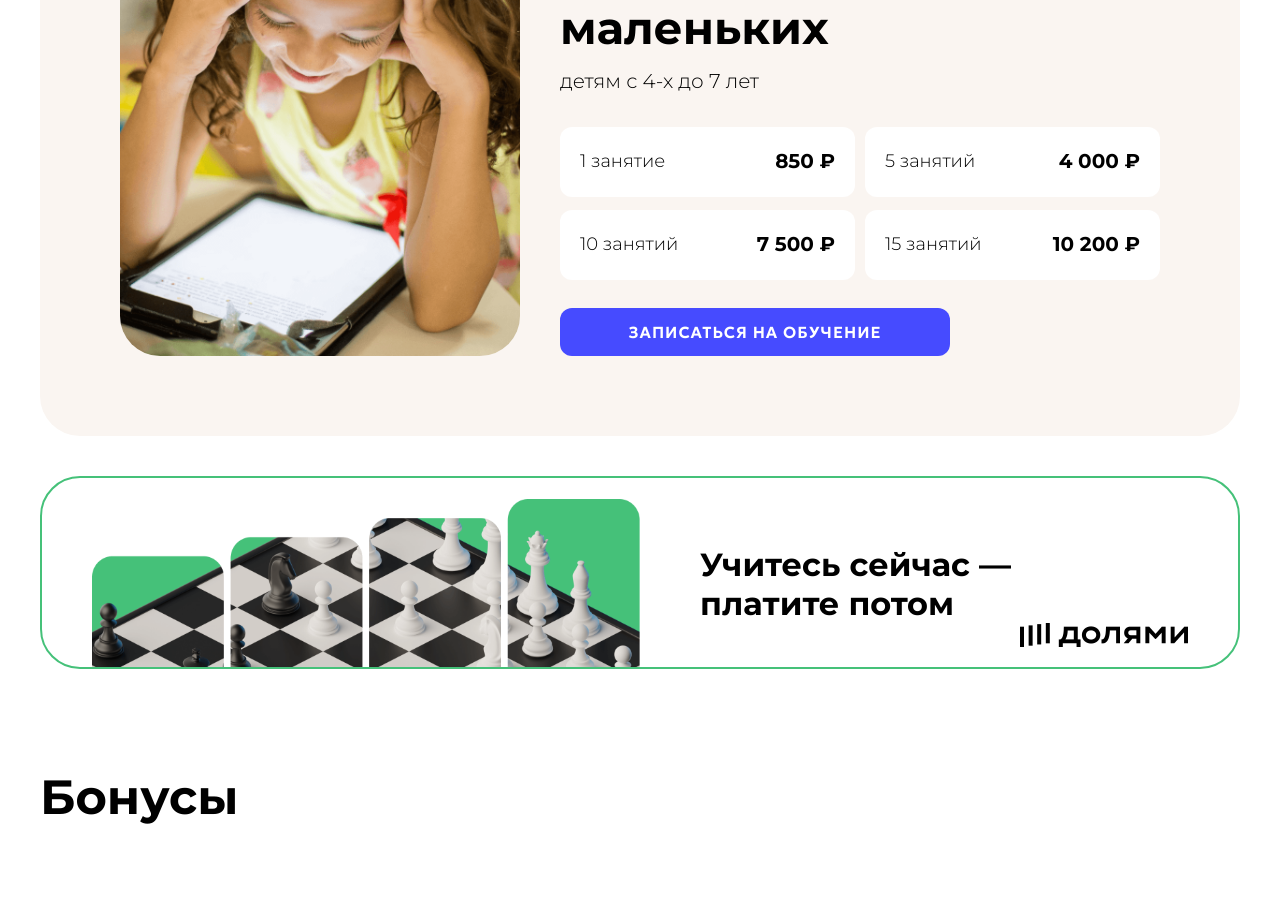
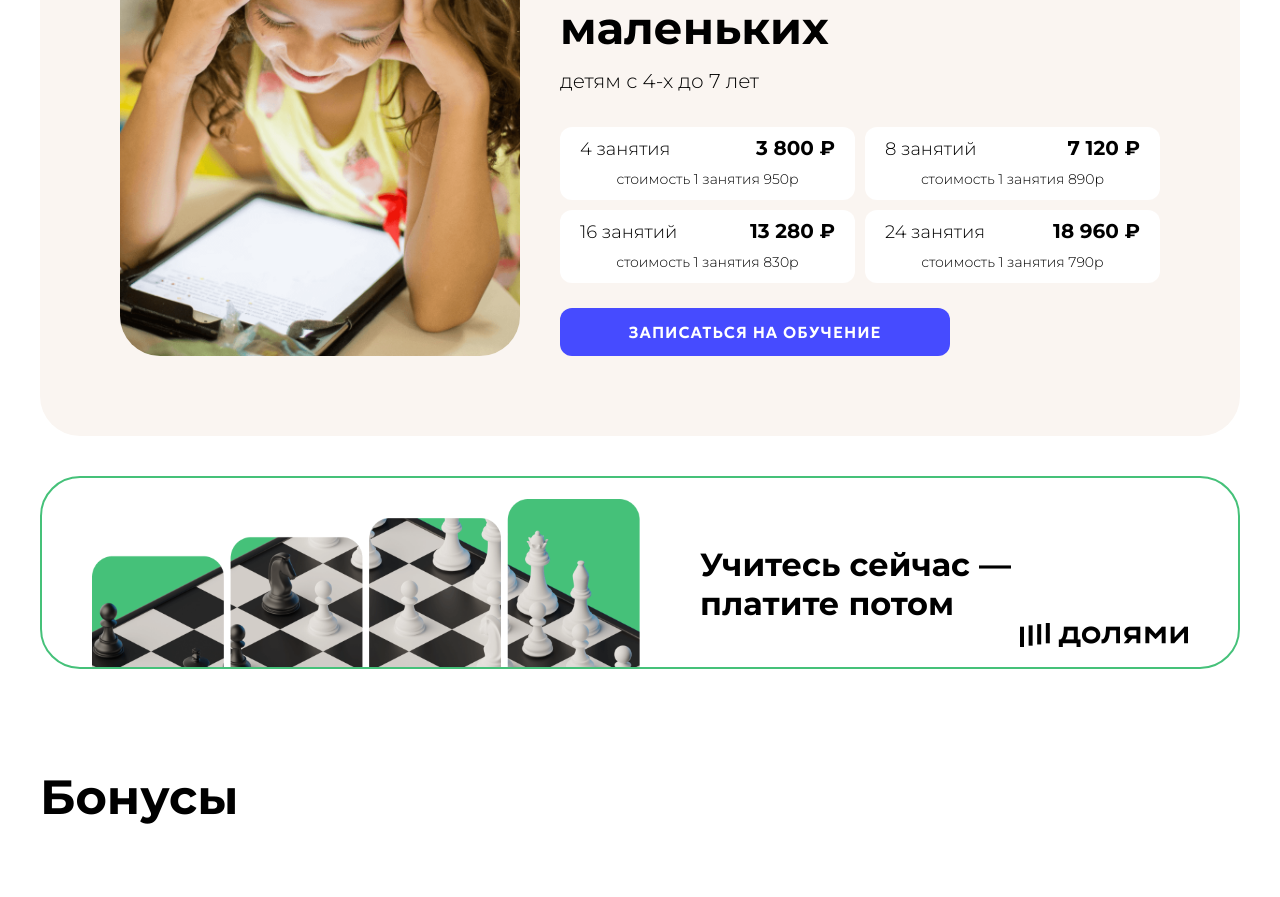
Before and after one commit to tusya11/ChessFirstSchool, a React (Create React App) app: page /main in a window 1280 px wide. Shown: the part 5560-6457 px from the top of the page. Built offline with nearby package versions, Linux system fonts and the light colour scheme.

Commit message:
feat: add new prices to main page

```diff
--- a/src/NewPrices.jsx
+++ b/src/NewPrices.jsx
@@ -1,6 +1,6 @@
 import React, { Suspense } from "react";
 import { Spin } from "antd";
-import { new_prices } from "./pages/NewPricePage/consts";
+import { prices } from "./pages/NewPricePage/consts";
 
 const NewPricePageLazy = React.lazy(() =>
   import("./pages/NewPricePage/NewPricePage")
@@ -9,11 +9,7 @@ const NewPricePageLazy = React.lazy(() =>
 const NewPrices = () => (
   <div>
     <Suspense fallback={<Spin />}>
-      <NewPricePageLazy
-        hideElements={true}
-        prices={new_prices}
-        titlePt={"30px"}
-      />
+      <NewPricePageLazy prices={prices} titlePt={"30px"} />
     </Suspense>
   </div>
 );
--- a/src/pages/NewPricePage/NewPricePage.jsx
+++ b/src/pages/NewPricePage/NewPricePage.jsx
@@ -10,7 +10,12 @@ import dolyamiLogo from "./assets/dolyami_logo.png";
 
 import "./NewPricePage.scss";
 
-const NewPricePage = ({ prices, hideElements = false, titlePt = "0px" }) => {
+const NewPricePage = ({
+  prices,
+  hasAdditional = false,
+  hideElements = false,
+  titlePt = "0px",
+}) => {
   const isXS = useMediaQuery("(max-width:700px)");
   const [priceData, setPriceData] = useState(prices[0]);
   const [tarif, setTarif] = useState({});
@@ -32,9 +37,6 @@ const NewPricePage = ({ prices, hideElements = false, titlePt = "0px" }) => {
   };
 
   const handleClickPriceData = (id) => {
-    if (hideElements) {
-      return;
-    }
     const foundTarif = priceData?.itemPrices?.find((v) => v.id === id);
     setTarif(foundTarif);
     handleClickButton();
@@ -81,7 +83,7 @@ const NewPricePage = ({ prices, hideElements = false, titlePt = "0px" }) => {
                   <div
                     //TODO: убрать clsx и оставить один класс
                     className={clsx(
-                      hideElements
+                      hasAdditional
                         ? "new-price-page__items-2"
                         : "new-price-page__items"
                     )}
@@ -94,7 +96,7 @@ const NewPricePage = ({ prices, hideElements = false, titlePt = "0px" }) => {
                       </p>
                       <p className="new-price-page__price">{v.price} ₽</p>
                     </div>
-                    {hideElements && (
+                    {hasAdditional && (
                       <div className="new-price-page__additional-text">
                         <span>{v.additional_content}</span>
                       </div>
--- a/src/pages/NewPricePage/NewPricePage.scss
+++ b/src/pages/NewPricePage/NewPricePage.scss
@@ -207,6 +207,7 @@
           transition: 0.3s;
           box-sizing: border-box;
           gap: 2px;
+          padding: 0 20px;
 
           @media screen and (max-width: 700px) {
             flex-direction: column;
@@ -216,7 +217,8 @@
           .new-price-page__block-description {
             display: flex;
             align-items: center;
-            justify-content: space-around;
+            justify-content: space-between;
+            width: 100%;
 
             @media screen and (max-width: 700px) {
               flex-direction: column;
@@ -230,6 +232,9 @@
             font-family: "MontserratLight";
             font-size: 14px;
             line-height: 28px;
+            width: 100%;
+            display: flex;
+            justify-content: center;
 
             @media screen and (max-width: 700px) {
               width: 100%;
@@ -250,6 +255,11 @@
             line-height: 29px;
             margin: 0;
           }
+        }
+
+        .new-price-page__items-2:hover {
+          border: 2px solid black;
+          transition: 0.3s;
         }
       }
 
--- a/src/parts/Content/Content.jsx
+++ b/src/parts/Content/Content.jsx
@@ -9,14 +9,10 @@ import BlockOfPossibilities from "../../pages/BlockOfPossibilities/BlockOfPossib
 import FacilitateCourses from "../../pages/FacilitateCourses/FacilitateCourses";
 import { recomendedItems } from "../../pages/RecomendedItems/consts";
 import Benefit from "../../pages/Benefit/Benefit";
-// import Classes from "../../pages/Classes/Classes";
-// import Price from "../../components/Price/Price";
 import Bonuses from "../../pages/Bonuses/Bonuses";
 import AdditionalBlock from "../../pages/AdditionalBlock/AdditionalBlock";
-import { prices } from "../../pages/NewPricePage/consts";
+import { new_prices } from "../../pages/NewPricePage/consts";
 import "./Content.scss";
-// import NewTeamPage from "../../pages/NewTeamPage/NewTeamPage";
-// import NewPricePage from "../../pages/NewPricePage/NewPricePage";
 
 const NewPricePageLazy = React.lazy(() =>
   import("../../pages/NewPricePage/NewPricePage")
@@ -83,13 +79,9 @@ const Content = () => {
       <Suspense fallback={<Spin />}>
         <NewTeamPageLazy />
       </Suspense>
-      {/* <Classes /> */}
-      {/* <Price /> */}
       <Suspense fallback={<Spin />}>
-        <NewPricePageLazy prices={prices} />
+        <NewPricePageLazy prices={new_prices} hasAdditional={true} />
       </Suspense>
-
-      {/* <Price /> */}
       <Bonuses />
       <AdditionalBlock />
     </div>
```
